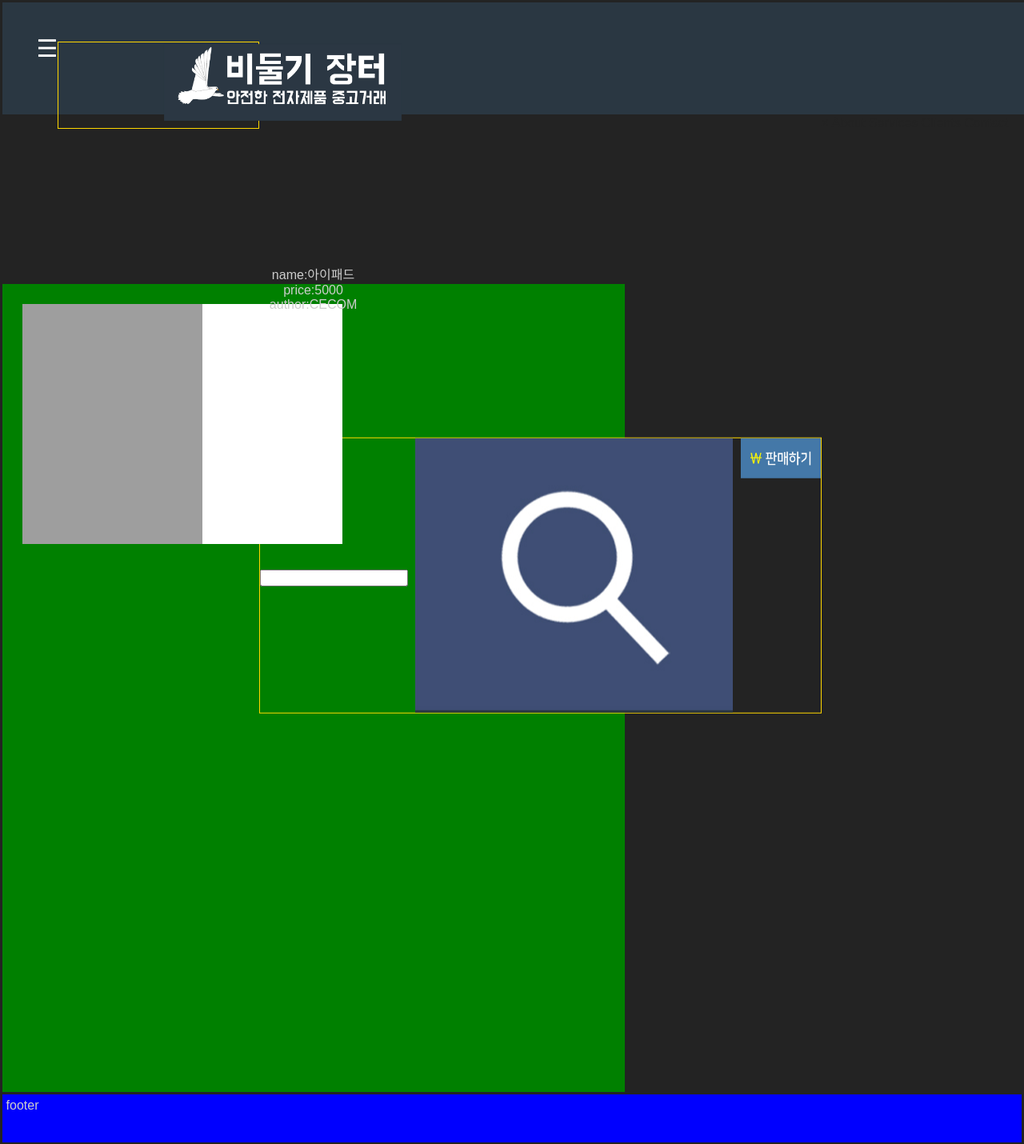
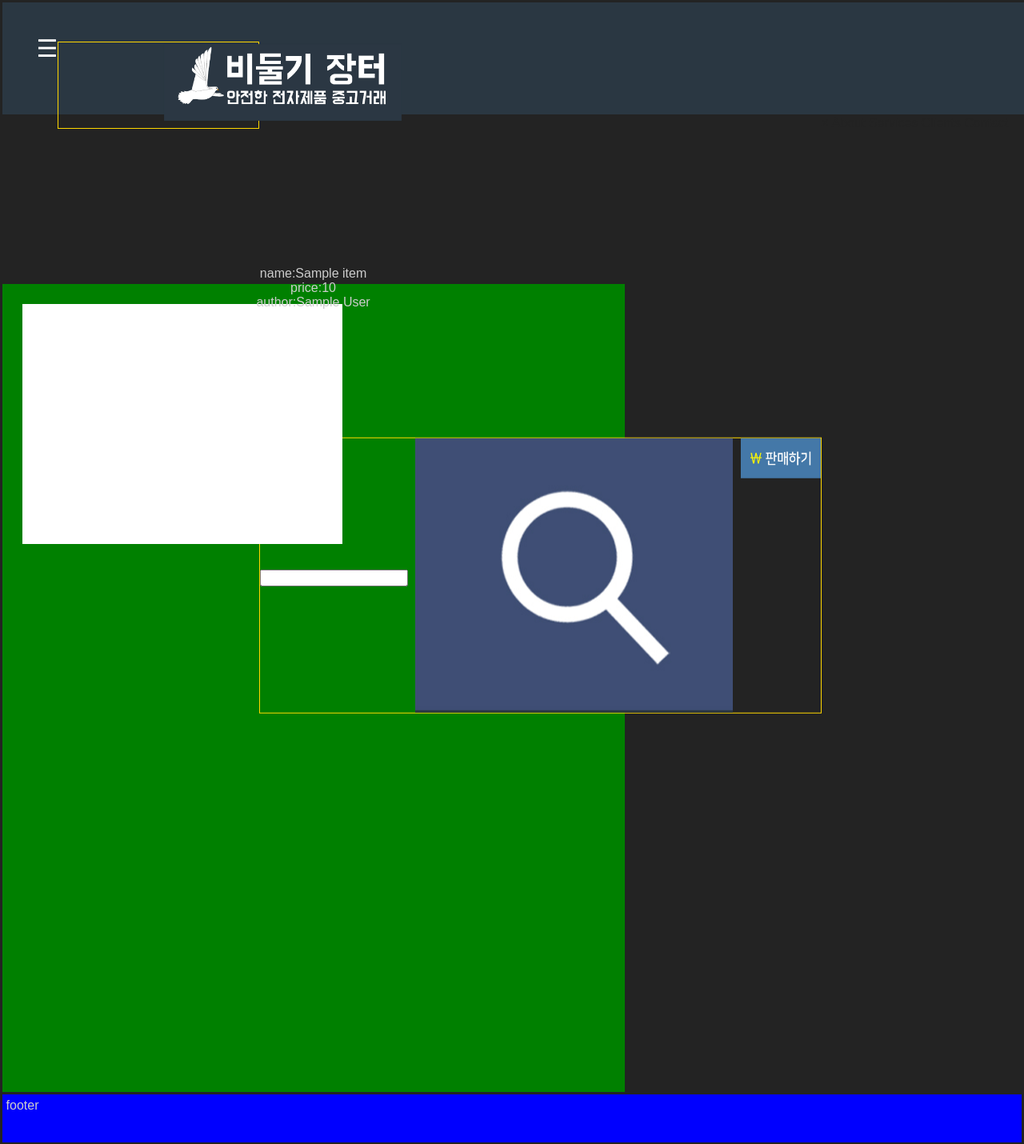
Before and after one commit to CLUG-kr/VidulgiStore_SERVER, a Flask app: template templates/main.html in a window 1280 px wide. Shown: the whole page at 80% size. Run offline with Flask 2, Linux system fonts and the light colour scheme; the template is opened without the code that fills it: most values are stand-ins (such as "Sample title", 1, 10 or a date in 2020); grey boxes are pictures that could not be loaded.

Commit message:
Update Image Code

```diff
--- a/templates/main.html
+++ b/templates/main.html
@@ -39,18 +39,17 @@
 
 <section style="height:1000px">
   <div style="position:relative;left:50%; transform:translateX(-50%);">
-
+    {% for item in items %}
       <div class="d_item" style="background-color: #ffffff;  width: 400px; height: 300px; margin: 20px; float: left;">
-        <img style="position: relative; width: 225px;height: 300px;" src="https://storage.googleapis.com/vidulgi.appspot.com/124512345.png?Expires=1564509654&amp;GoogleAccessId=firebase-adminsdk-yxed3%40vidulgi.iam.gserviceaccount.com&amp;Signature=JFzVVR4NejflydPd913J%2BiaTsU64Y5JLHcdpnADDCeUKqi9IVWKHzjhJVmYHt1gUPSzP5j3sLNxTXoMX290dbl6M8%2FIfQi%2B%2BrAaTaZO9K8442lR%2BdtrCO4N%2FF%2BAzHinaXU0Z1qp8vHcr4CNbxDLbh8r5AlOoQ%2Bs1zToKPatvl8Cm7iZizzgKxyiBNxl5WkdeYjOELBGWnLvQayPDvAeLOq6mnd0VWmGONAGfacL3%2Bof%2BUFI4aylnqdM%2FardR6l%2FchELb3RlDNU5FFwCzLrtR6%2FQW2k%2BnCinA%2Bj55PmRr%2F3HfrJz9t2agDauJ8LWhR9A%2BwXpXz4QxoqAOKITiQkGYnw%3D%3D">
         <div class="d_item_info">
           <center style="position: absolute; top:50%; left:50%; transform: translate(-50%, -50%);">
-            <div>name:아이패드</div>
-            <div>price:5000</div>
-            <div>author:CECOM</div>
+            <div>name:{{item.name}}</div>
+            <div>price:{{item.price}}</div>
+            <div>author:{{item.author}}</div>
           </center>
         </div>
       </div>
-
+    {% endfor %}
   </div>
 </section>
   <!--사이드바-->
```
